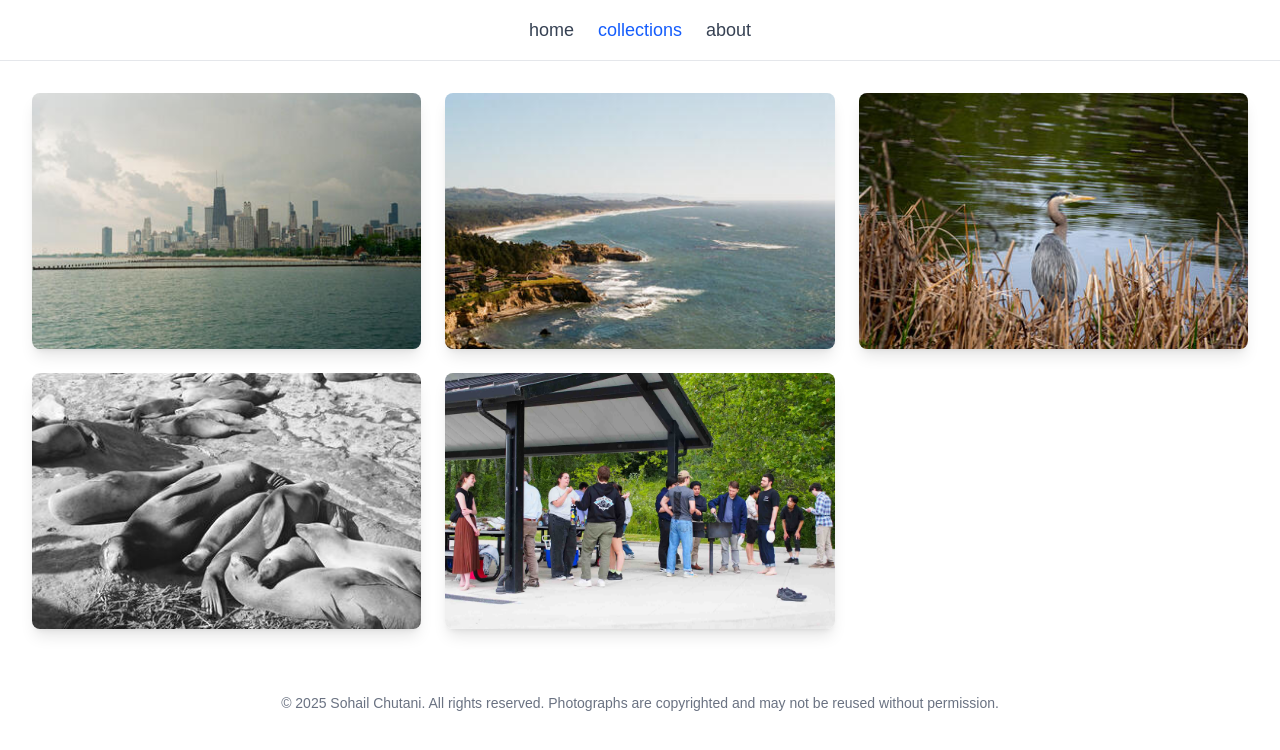
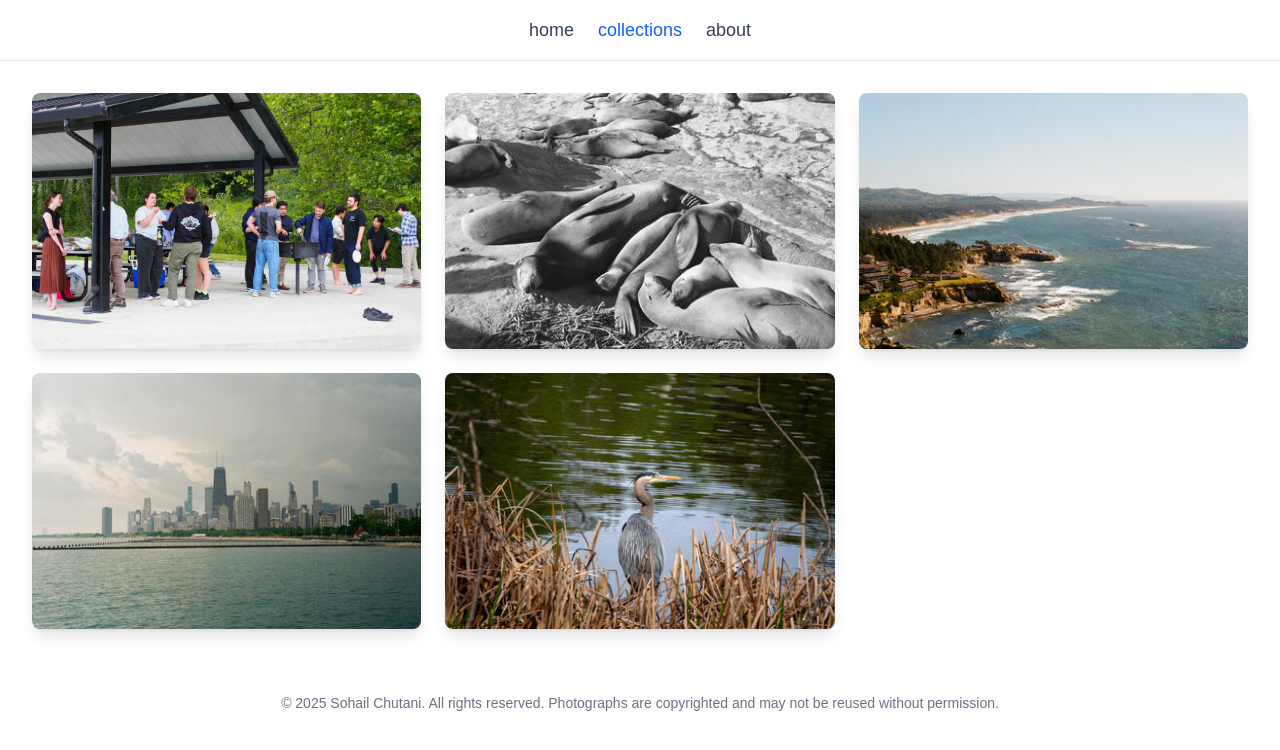
Before and after one commit to sohail-c/photo-portfolio, a Next.js app: page /collections in a window 1280 px wide. Shown: the top 750 px of the page. Built offline with nearby package versions, Linux system fonts and the light colour scheme.

Commit message:
reorder some of the collections so mostly chronological (figure out what to do with Wildlife collection)

```diff
--- a/app/collections/page.tsx
+++ b/app/collections/page.tsx
@@ -2,11 +2,12 @@
 import CollectionCard from "@/components/CollectionCard";
 
 const collections = [
+  { title: "UWB IEEE Senior Sendoff 2025", slug: "senior-sendoff", image: "/images/thumbs/senior-sendoff.jpg" },
+  { title: "San Diego 2024", slug: "san-diego", image: "/images/thumbs/san-diego-2.jpg" },
+  { title: "Oregon 2024", slug: "oregon-2024", image: "/images/thumbs/oregon-3.jpg" },
   { title: "Chicago 2024", slug: "chicago-2024", image: "/images/thumbs/chicago.jpg" },
-  { title: "Oregon 2024", slug: "oregon-2024", image: "/images/thumbs/oregon-3.jpg" },
   { title: "Wildlife", slug: "wildlife", image: "/images/thumbs/other-2.jpg" },
-  { title: "San Diego 2024", slug: "san-diego", image: "/images/thumbs/san-diego-2.jpg" },
-  { title: "UWB IEEE Senior Sendoff 2025", slug: "senior-sendoff", image: "/images/thumbs/senior-sendoff.jpg" },
+
 ];
 
 export default function CollectionsPage() {
```
